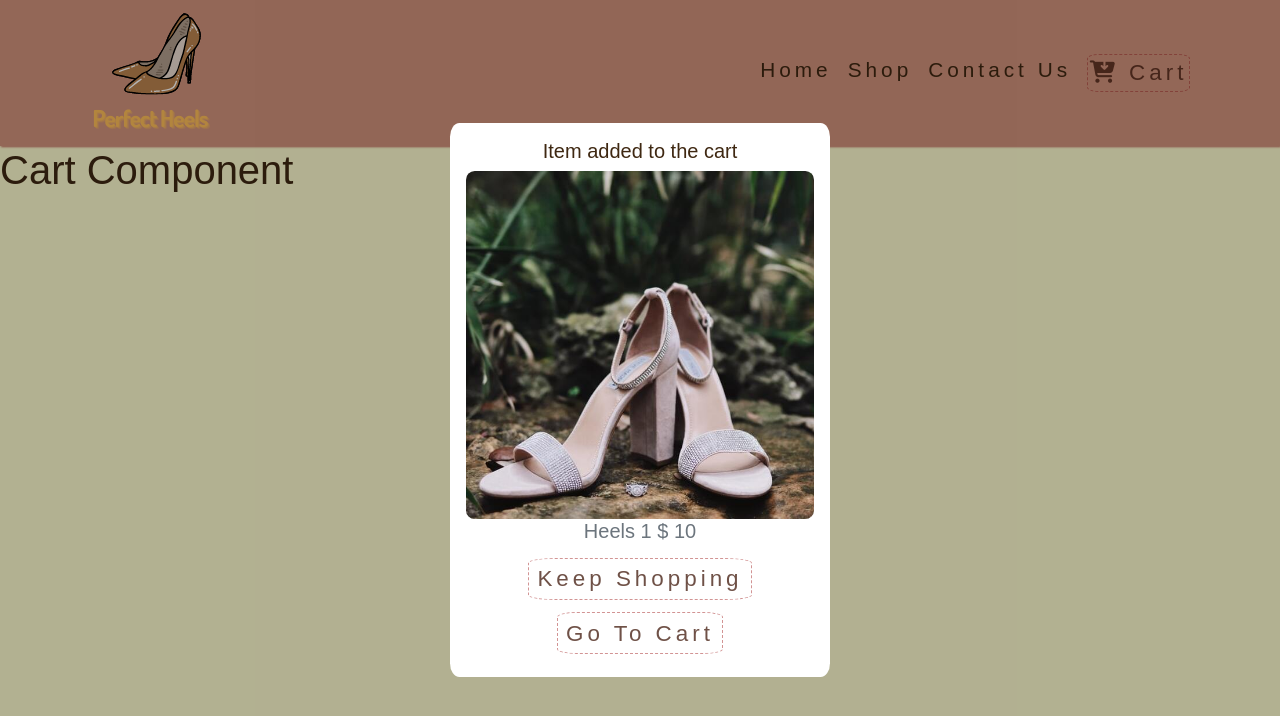
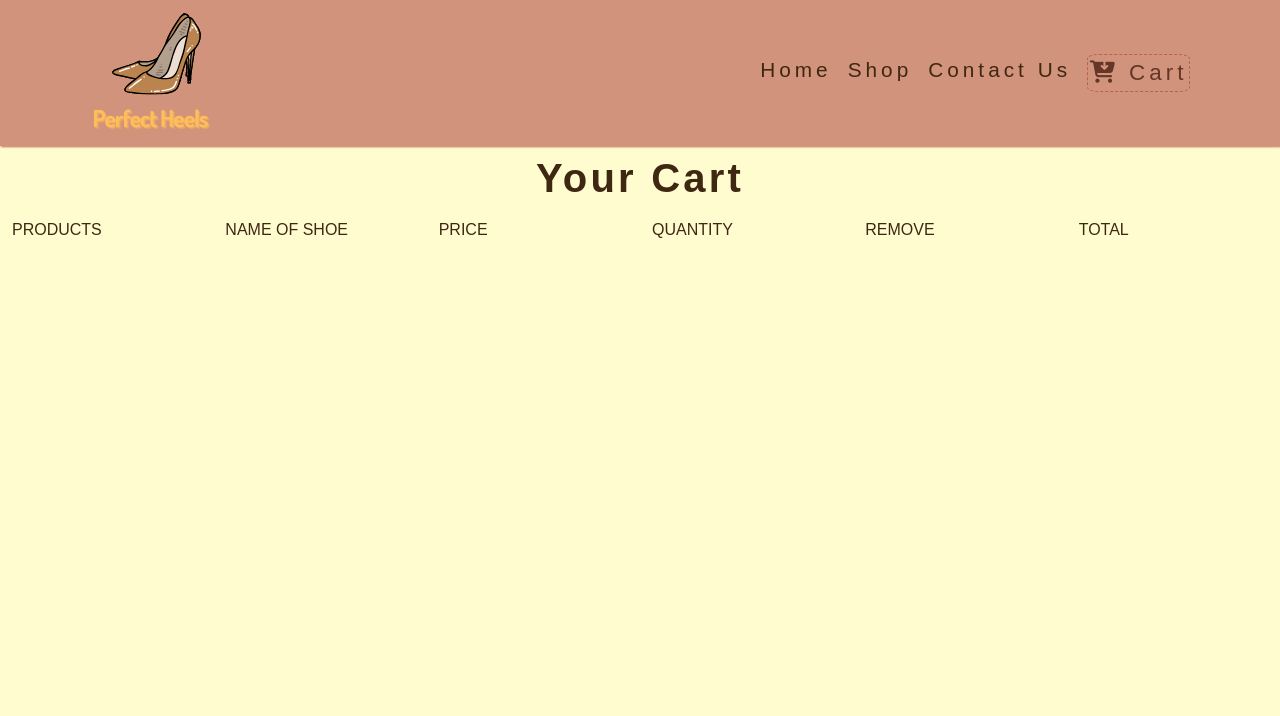
Before and after one commit to BritneyHanna/PerfectHeels, a React (Create React App) app: page /cart in a window 1280 px wide. Shown: the top 716 px of the page. Built offline with nearby package versions, Linux system fonts and the light colour scheme; a web font is replaced by a local one.

Commit message:
created basic layout for cart

```diff
--- a/src/App.js
+++ b/src/App.js
@@ -7,7 +7,7 @@ import "bootstrap/dist/css/bootstrap.min.css";
 import ProductList from "./components/ProductList";
 import NavBar from "./components/NavBar";
 import ProductDetails from "./components/ProductDetails";
-import Cart from "./components/Cart";
+import Cart from "./components/Cart/Cart";
 import Home from "./components/Home";
 import Contactus from "./components/Contactus";
 import DefaultPage from "./components/DefaultPage";
--- a/src/components/Cart.js
+++ /dev/null
@@ -1,11 +0,0 @@
-import React, { Component } from 'react'
-
-export default class Cart extends Component {
-    render() {
-        return (
-            <div>
-                <h1>Cart Component </h1>
-            </div>
-        )
-    }
-}
--- /dev/null
+++ b/src/components/Cart/Cart.js
@@ -0,0 +1,42 @@
+import React, { Component } from 'react'
+import Title from '../Title';
+import CartColumns from './CartColumns';
+import EmptyCart from './EmptyCart';
+import {ProductConsumer} from '../../context';
+
+export default class Cart extends Component {
+    render() {
+        return (
+            <section>
+
+              <ProductConsumer>
+
+
+
+               {value=>{
+                   const {shoppingcart} =value;
+                   if (shoppingcart.length>0){
+                       return(
+                        <React.Fragment>
+                                 <Title name="your" title="cart"></Title>
+
+                                 <CartColumns/>
+                        </React.Fragment>
+                       )
+                   }
+                   else{
+                   return  <EmptyCart/>
+
+                   }
+
+
+                }}
+              </ProductConsumer>
+
+
+
+
+            </section>
+        )
+    }
+}
--- /dev/null
+++ b/src/components/Cart/CartColumns.js
@@ -0,0 +1,49 @@
+import React from 'react'
+
+export default function CartColumns() {
+    return (
+        <div className="container-fluid text center d-none  d-lg-block">
+            <div className="row">
+                <div className="col-10 mx-auto col-lg-2">
+                    <p className="text-uppercase">
+                        Products
+                    </p>
+
+                </div>
+                <div className="col-10 mx-auto col-lg-2">
+                    <p className="text-uppercase">
+                        Name of Shoe
+                    </p>
+
+                </div>
+                <div className="col-10 mx-auto col-lg-2">
+                    <p className="text-uppercase">
+                        Price
+                    </p>
+
+                </div>
+                <div className="col-10 mx-auto col-lg-2">
+                    <p className="text-uppercase">
+                     Quantity
+                    </p>
+
+                </div>
+                <div className="col-10 mx-auto col-lg-2">
+                    <p className="text-uppercase">
+                        Remove
+                    </p>
+
+                </div>
+                <div className="col-10 mx-auto col-lg-2">
+                    <p className="text-uppercase">
+                        Total
+                    </p>
+
+                </div>
+
+            </div>
+        </div>
+
+
+    )
+}
--- /dev/null
+++ b/src/components/Cart/EmptyCart.js
@@ -0,0 +1,22 @@
+export default function EmptyCart(){
+return(
+<div className="container mt-5">
+
+<div className="row">
+<div className="row">
+<div className='col-10 mx-auto text-center mb-5'>
+
+<i class="fas  fa-4x fa-sad-cry"/>
+</div>
+</div>
+<div className='col-10 mx-auto text-center'>
+
+<h1>
+ There are no shoes in your cart
+
+</h1>
+</div>
+</div>
+</div>
+)
+}
--- a/src/context.js
+++ b/src/context.js
@@ -8,9 +8,14 @@ class ProductProvider extends Component {
   state = {
     products: [],
     detailProduct: detailProduct,
-    cart:[],
-    modalOpen:true,
-    modalProduct:detailProduct
+    // cart:[],
+    shoppingcart:storeProducts,
+    modalOpen:false,
+    modalProduct:detailProduct,
+    cartSubTotal:0,
+    cartTax:0,
+    cartTotal:0,
+
   };
 
   componentDidMount(){
@@ -49,7 +54,7 @@ addToCart=(id)=>{
   const price=product.price;
   product.total= price;
 this.setState(()=>{
-  return {products:tempProducts,cart:[...this.state.cart,product]};
+  return {products:tempProducts,shoppingcart:[...this.state.shoppingcart,product]};
 },()=>{console.log(this.state)})
 
 
@@ -65,12 +70,37 @@ openModal=(id)=>{
 closeModal = ()=>{
 this.setState(()=>{
   return {modalOpen:false}
-})
+});
 
+};
+
+icrement=(id)=>{
+  console.log('filler text for increment method')
+};
+
+decrement=(id)=>{
+  console.log('filler text for decrement method')
+};
+
+removeItem=(id)=>{
+  console.log('filler text for remove item method')
+};
+
+clearCart=()=>{
+
+  console.log('filler text for clear cart function')
 }
+
+
+
+
+
+
   render() {
     return (
-      <ProductContext.Provider value={{...this.state,handleDetail:this.handleDetail,addToCart:this.addToCart,openModal:this.openModal,closeModal:this.closeModal}
+      <ProductContext.Provider value={{...this.state,handleDetail:this.handleDetail,
+        addToCart:this.addToCart,openModal:this.openModal,closeModal:this.closeModal,
+        cart:this.cart,increment:this.icrement, decrement:this.decrement,removeItem:this.removeItem,clearCart:this.clearCart }
 
 
       }>
```
Also changed, not shown: src/components/Cart/CartList.js (added, +9 -0 lines), src/components/Cart/CartItem.js (added).
